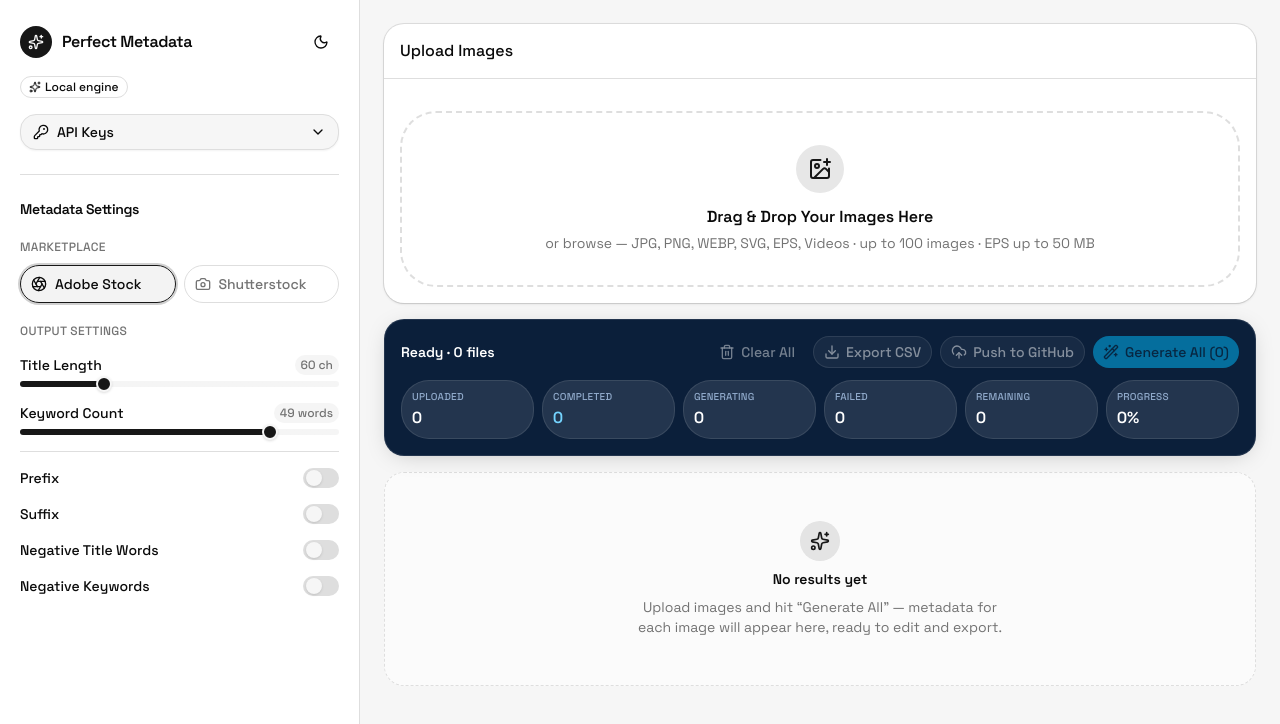
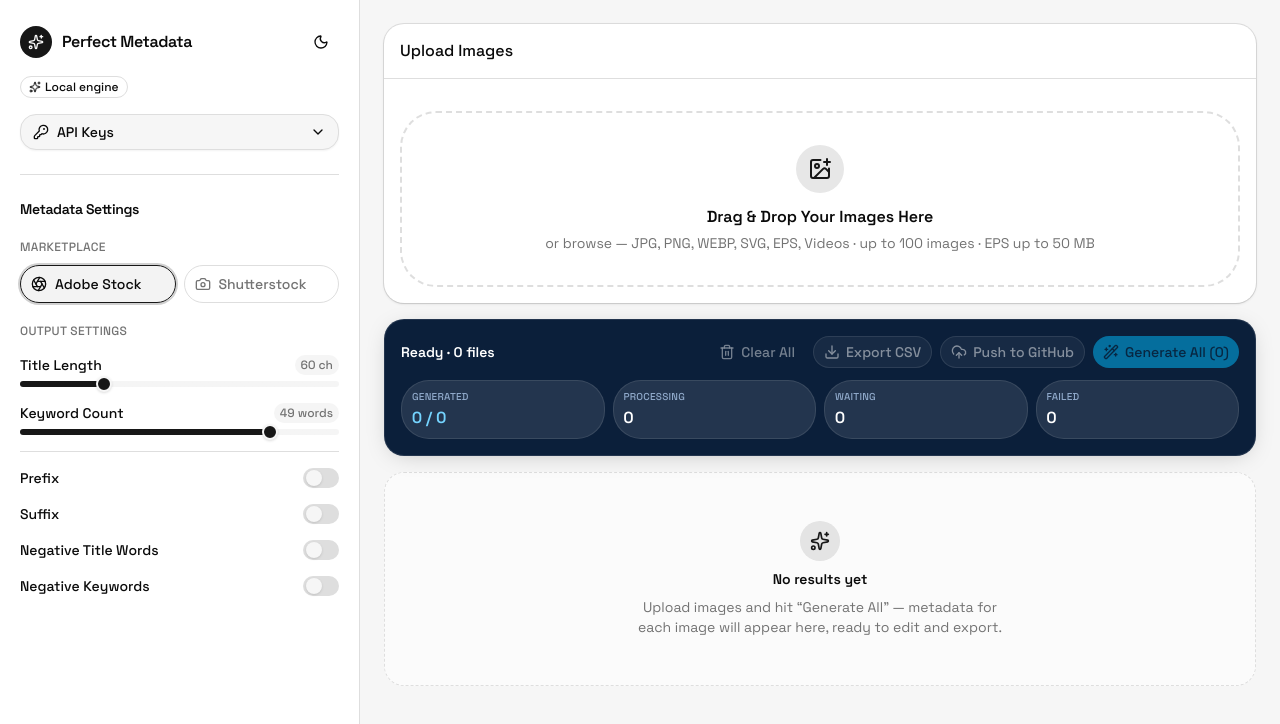
Before and after one commit to nahid1194-tech/perfect-metadata-ready, a Next.js app: page /app in a window 1280 px wide. Shown: the top 724 px of the page. Built offline with nearby package versions, Linux system fonts and the light colour scheme.

Commit message:
Increase metadata generation concurrency to four images

```diff
--- a/src/components/dashboard/upload-toolbar.tsx
+++ b/src/components/dashboard/upload-toolbar.tsx
@@ -55,7 +55,6 @@ export function UploadToolbar() {
   const platform = useAppStore((state) => state.settings.platform);
   const progress = useAppStore((state) => state.progress);
   const debugStatus = useAppStore((state) => state.debugStatus);
-  const activeImageId = useAppStore((state) => state.activeImageId);
   const gitPushStatus = useAppStore((state) => state.gitPushStatus);
   const { run, stop, generating, queueState } = useGenerate();
 
@@ -287,22 +286,29 @@ export function UploadToolbar() {
         </div>
       </div>
 
-      <div className="grid grid-cols-3 gap-2 sm:grid-cols-6">
-        <StatTile label="Uploaded" value={uploaded} />
-        <StatTile label="Completed" value={completedCount} accent />
-        <StatTile label="Generating" value={generatingCount} />
+      <div className="grid grid-cols-2 gap-2 sm:grid-cols-4">
+        <StatTile label="Generated" value={`${completedCount} / ${uploaded}`} accent />
+        <StatTile label="Processing" value={generatingCount} />
+        <StatTile label="Waiting" value={remainingCount} />
         <StatTile label="Failed" value={failedCount} />
-        <StatTile label="Remaining" value={remainingCount} />
-        <StatTile label="Progress" value={`${Math.min(100, progressPct)}%`} />
       </div>
 
       {generating ? (
         <div className="flex flex-wrap items-center gap-x-4 gap-y-1 text-xs text-blue-100/85">
           <span className="flex items-center gap-1.5">
             <Loader2 className="size-3 animate-spin" />
-            Current:{" "}
-            {images.find((image) => image.id === activeImageId)?.name ??
-              "Preparing…"}
+            Analyzing:{" "}
+            {(() => {
+              const activeNames = Object.values(queueItems)
+                .filter((item) =>
+                  ["analyzing", "generating", "retrying"].includes(item.status)
+                )
+                .map((item) => images.find((image) => image.id === item.imageId)?.name)
+                .filter(Boolean);
+              return activeNames.length > 0
+                ? activeNames.join(", ")
+                : "Preparing…";
+            })()}
           </span>
           {debugStatus.activeProvider ? (
             <span>
--- a/src/lib/queue.ts
+++ b/src/lib/queue.ts
@@ -67,7 +67,7 @@ let backoffAttempt = 0;
 const RECOVERY_PROBE_INTERVAL_MS = 30_000;
 
 // Maximum number of images processed with a live AI request at the same time.
-export const MAX_CONCURRENT_GENERATIONS = 2;
+export const MAX_CONCURRENT_GENERATIONS = 4;
 
 function sleep(ms: number): Promise<void> {
   return new Promise((resolve) => setTimeout(resolve, ms));
```
